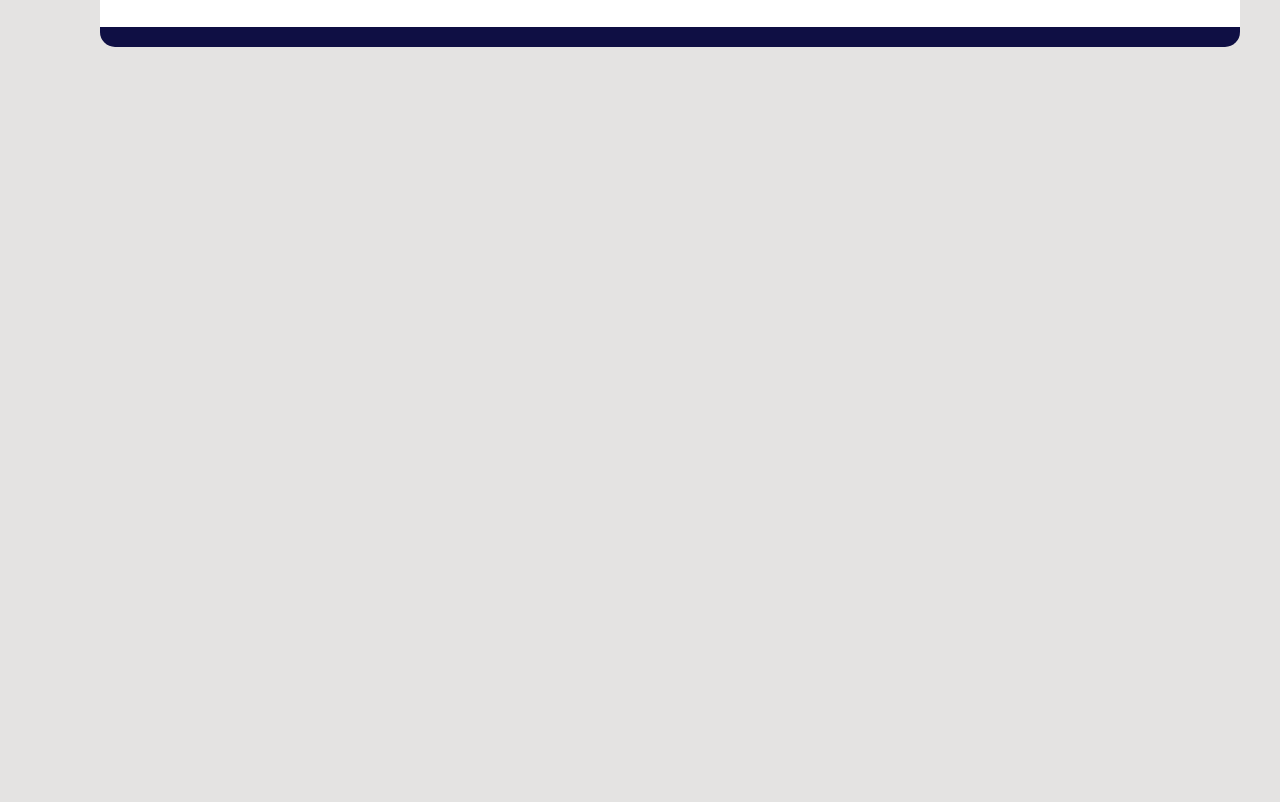
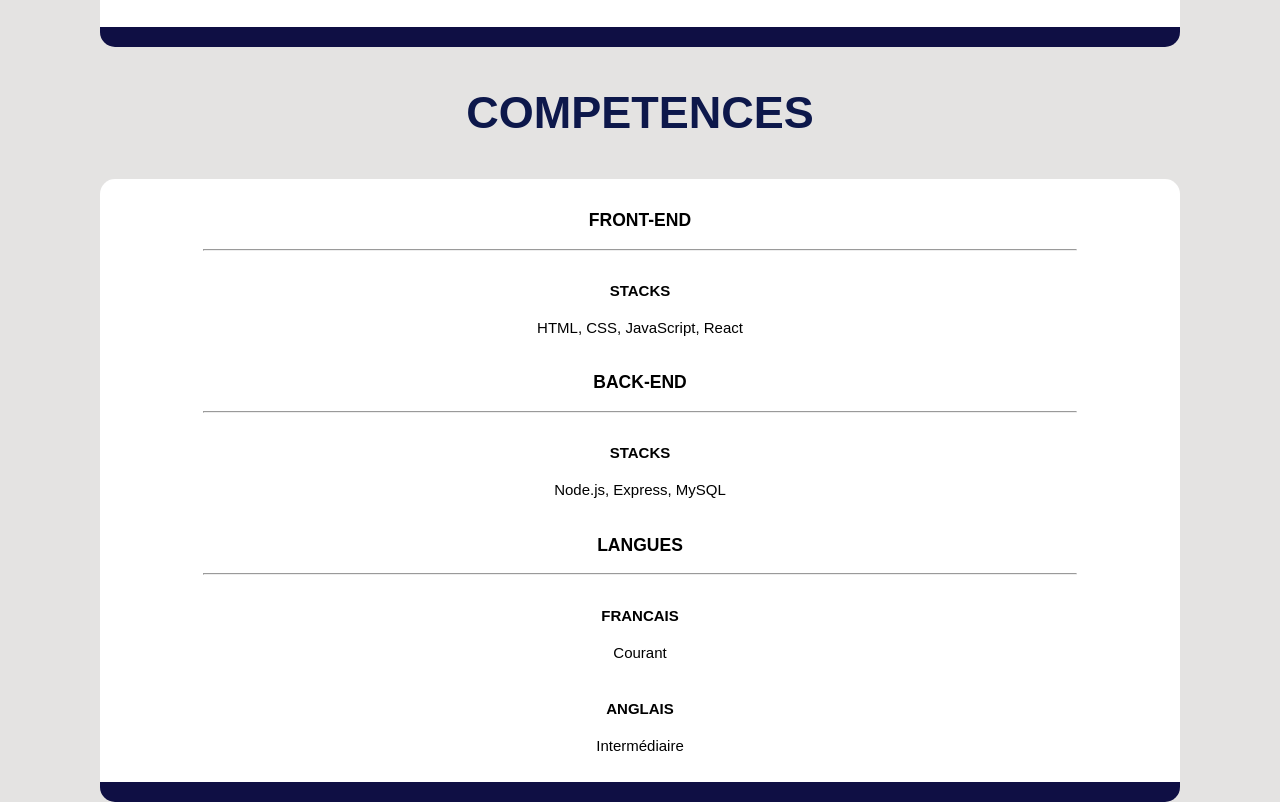
Before and after one commit to mysakam/Projet_CV, a plain HTML site: page index.html in a window 1280 px wide. Shown: the part 918-1720 px from the top of the page. Before the commit the page ends 965 px from the top, so only its background shows below. Drawn offline with Linux system fonts and the light colour scheme.

Commit message:
les compétences

```diff
--- a/index.html
+++ b/index.html
@@ -55,6 +55,54 @@
                             </tr>
                         </table>
                 </div>
+            </div>
+              <!-- competences -->
+               <div class="titre">
+                  <h2>COMPETENCES</h2>
+               </div>
+               <div class="competences">
+                    <table width="100%" border="0">
+                        <tr>
+                            <th>
+                                <h3><b>FRONT-END</b></h3>
+                                <hr>
+                            </th>
+                        </tr>
+                        <tr>
+                            <td>
+                                <h4><b>STACKS</b></h4>
+                                <p>HTML, CSS, JavaScript, React</p>
+                            </td>
+                        </tr>
+                       <tr>
+                            <th>
+                                <h3><b>BACK-END</b></h3>
+                                <hr>
+                            </th>
+                        </tr>
+                        <tr>
+                            <td>
+                                <h4><b>STACKS</b></h4>
+                                <p>Node.js, Express, MySQL</p>
+                            </td>
+                        </tr>
+                        <tr>
+                            <th>
+                                <h3><b>LANGUES</b></h3>
+                                <hr>
+                            </th>
+                        </tr>
+                        <tr>
+                            <td>
+                                <h4><b>FRANCAIS</b></h4>
+                                <p>Courant</p>
+                            </td>
+                        </tr>
+                        <tr>
+                            <td>
+                                <h4><b>ANGLAIS</b></h4>
+                                <p>Intermédiaire</p>
+                            </td>
 
         </div>
 
--- a/style.css
+++ b/style.css
@@ -55,7 +55,7 @@ body{
 .profil{
     display: grid;
     grid-template-columns: 1fr 1fr;
-    width: 100%;
+    width: auto;
     border-radius: 15px;
     background-color: white;
     padding: 30px;
@@ -95,3 +95,28 @@ body{
 .infos tr td:nth-child(3){
     padding-left: 50px;
 }
+
+/*competences*/
+.competences{
+
+    width: 100%;
+    border-radius: 15px;
+    background-color: white;
+    padding: 10px 0;
+    border-bottom: 20px solid rgb(15, 15, 68);
+    -webkit-border-radius: 15px;
+    -moz-border-radius: 15px;
+    -o-border-radius: 15px;
+}
+
+.competences table{
+    padding: 0 100px; ;
+}
+
+.competences th{
+    text-align: center;
+}
+
+.competences td{
+    text-align: center;
+}
```
